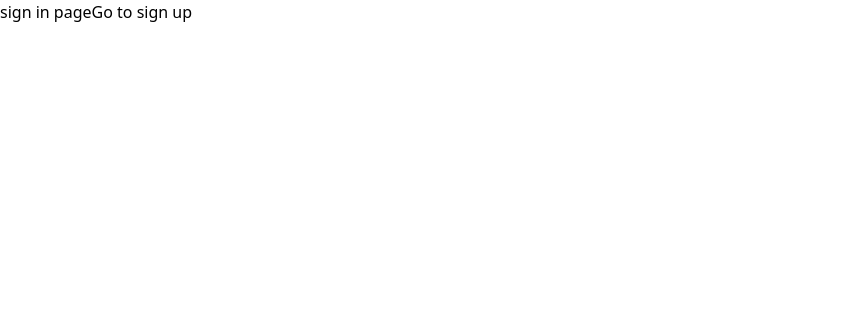
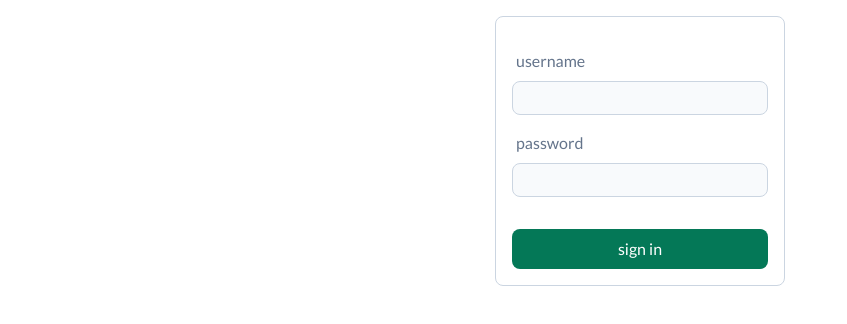
Before and after one commit to matt-cha/plants-ecommerce-website, a React (Vite) app: page / in a window 1280 px wide. Shown: the top 324 px of the page, without its empty margins (0-847 px from the left). Built offline with nearby package versions, Linux system fonts and the light colour scheme; a web font is replaced by a local one.

Commit message:
Auth
-Added components for authentication pages forms

```diff
--- /dev/null
+++ b/src/pages/auth/AuthForm/Field.tsx
@@ -0,0 +1,24 @@
+interface FieldProps {
+  label: string;
+  type: string;
+  value: string;
+  onChange: (event: React.ChangeEvent<HTMLInputElement>) => void;
+}
+const Field: React.FC<FieldProps> = ({ label, type, value, onChange }) => {
+  return (
+    <div className="flex flex-col my-4 ">
+      <label className="pl-1 text-slate-500" htmlFor={label}>
+        {label}
+      </label>
+      <input
+        className="w-64 bg-slate-50 border px-2 py-1 mt-2 focus:outline-emerald-600 border-slate-300 rounded-lg"
+        id={label}
+        type={type}
+        value={value}
+        onChange={onChange}
+      ></input>
+    </div>
+  );
+};
+
+export default Field;
--- /dev/null
+++ b/src/pages/auth/AuthForm/index.tsx
@@ -0,0 +1,38 @@
+import { useState } from "react";
+import Field from "./Field";
+
+interface FieldConfig {
+  label: string;
+  type: string;
+}
+
+interface AuthFormProps {
+  fields: FieldConfig[];
+  submitButtonLabel: string;
+}
+const AuthForm: React.FC<AuthFormProps> = ({ fields, submitButtonLabel }) => {
+  const [values, setValues] = useState<Record<string, string>>(() => {
+    const initialState: Record<string, string> = {};
+    fields.forEach((field) => (initialState[field.label] = ""));
+    return initialState;
+  });
+  return (
+    <form className="p-4 font-lato bg-white border border-slate-300 rounded-lg m-4 ">
+      {fields.map((field) => (
+        <Field
+          value={values[field.label]}
+          key={field.label}
+          label={field.label}
+          type={field.type}
+          onChange={(e: React.ChangeEvent<HTMLInputElement>) =>
+            setValues({ ...values, [field.label]: e.target.value })
+          }
+        />
+      ))}
+      <button className="bg-emerald-700 w-full rounded-lg py-2 mt-4 text-white">
+        {submitButtonLabel}
+      </button>
+    </form>
+  );
+};
+export default AuthForm;
--- a/src/pages/auth/SignInPage.tsx
+++ b/src/pages/auth/SignInPage.tsx
@@ -1,10 +1,18 @@
-import { Link } from "react-router-dom";
+import AuthForm from "./AuthForm";
 
-const SignInPage = () => {
+const SignInPage: React.FC = () => {
   return (
-    <div>
-      sign in page
-      <Link to={"/sign-up"}>Go to sign up</Link>
+    <div className="flex justify-center items-center">
+      <AuthForm
+        fields={[
+          {
+            label: "username",
+            type: "text",
+          },
+          { label: "password", type: "password" },
+        ]}
+        submitButtonLabel="sign in"
+      />
     </div>
   );
 };
--- a/src/pages/auth/SignUpPage.tsx
+++ b/src/pages/auth/SignUpPage.tsx
@@ -1,10 +1,25 @@
-import { Link } from "react-router-dom";
+import AuthForm from "./AuthForm";
 
-const SignUpPage = () => {
+const SignUpPage: React.FC = () => {
   return (
-    <div>
-      sign up page
-      <Link to={"/"}>Go to Sign In</Link>
+    <div className="flex justify-center items-center">
+      <AuthForm
+        fields={[
+          {
+            label: "username",
+            type: "text",
+          },
+          {
+            label: "password",
+            type: "password",
+          },
+          {
+            label: "confirm password",
+            type: "password",
+          },
+        ]}
+        submitButtonLabel="create account"
+      />
     </div>
   );
 };
```
